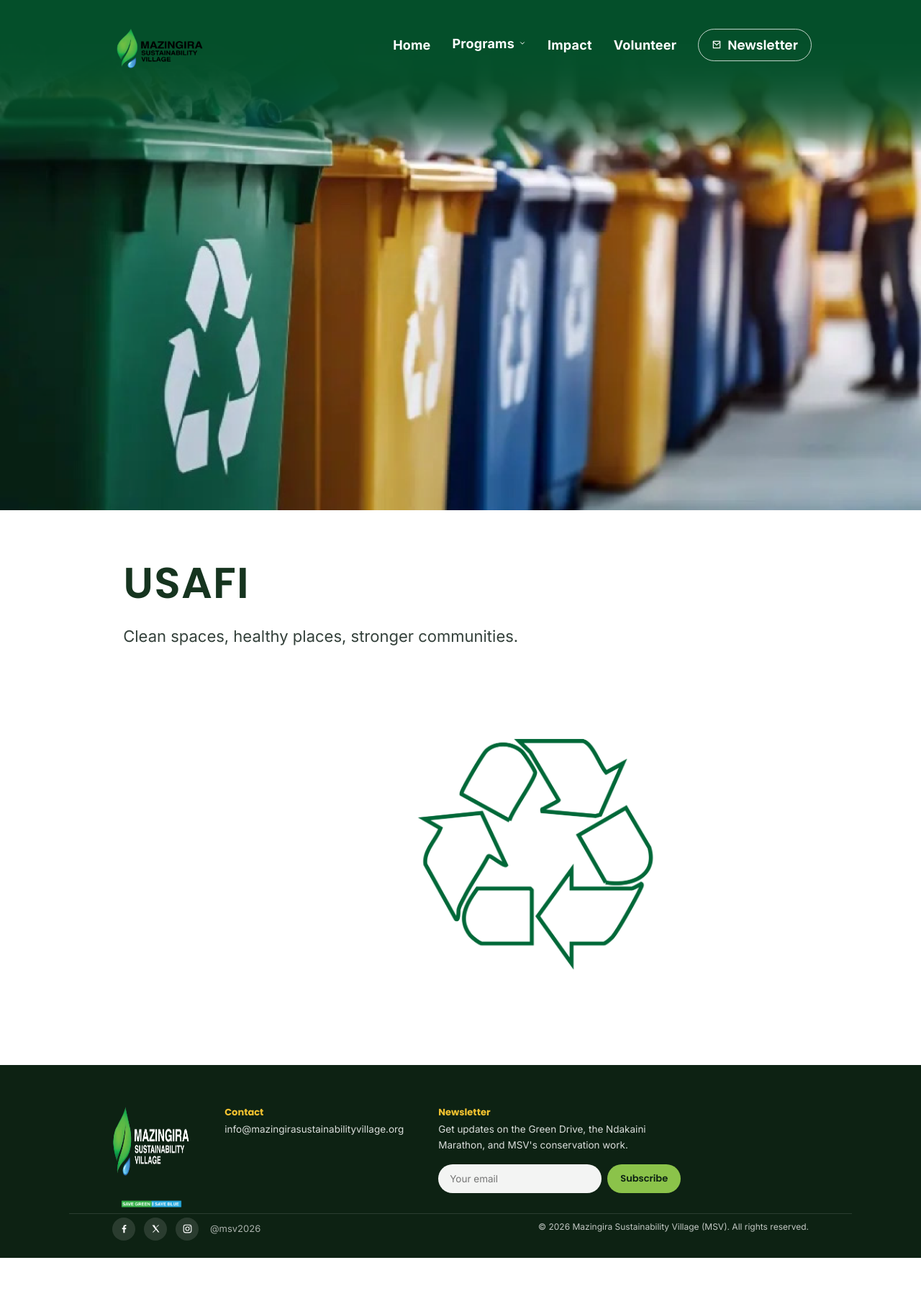
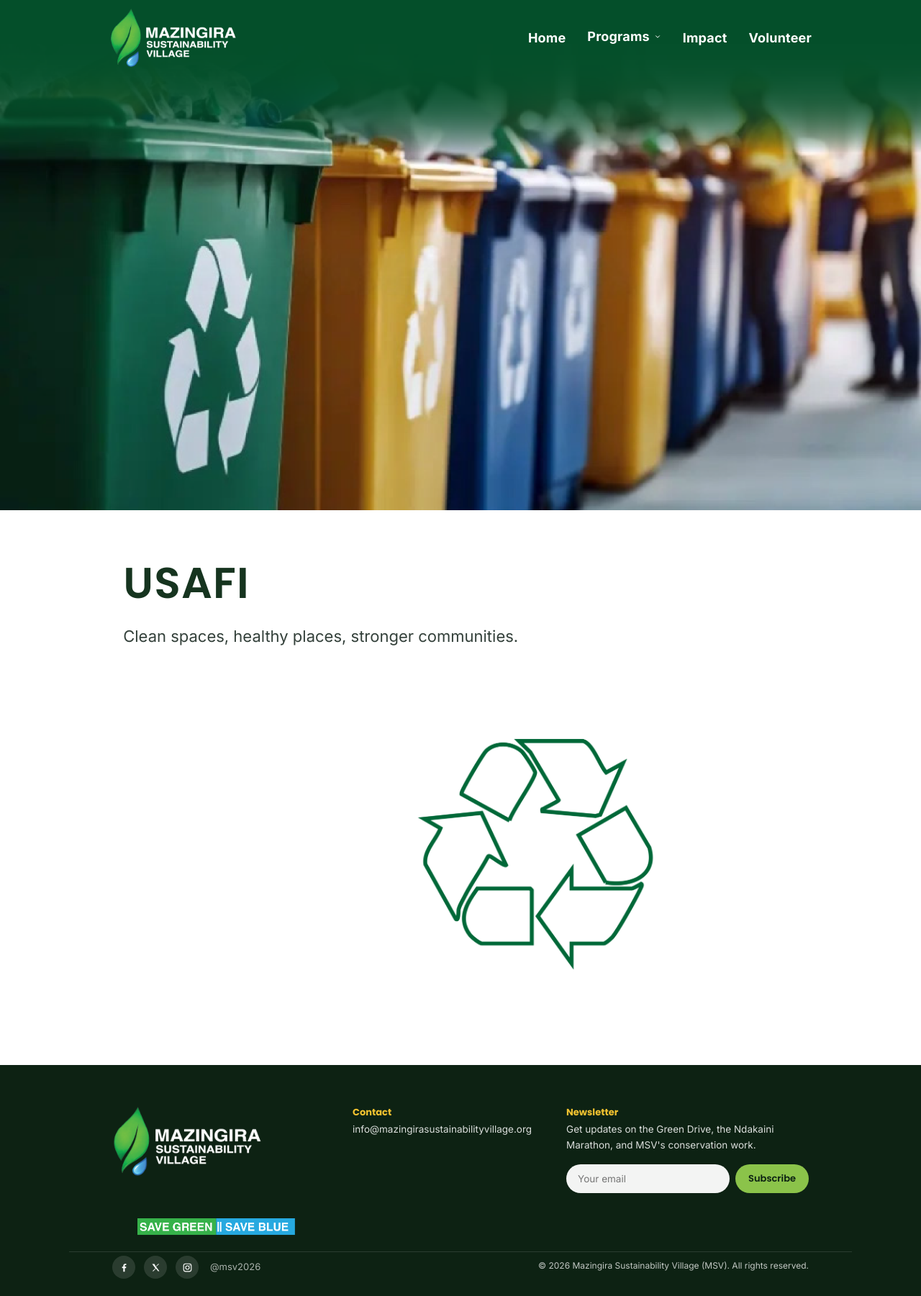
Before and after one commit to R-Kibet/mazingira, a Django app: page /programs/usafi/ in a window 1280 px wide. Shown: the whole page at 72% size. Before the commit the page ends 1748 px from the top, so only its background shows below. Run offline with Django 5.2, Linux system fonts and the light colour scheme.

Commit message:
latest commit

```diff
--- a/core/static/core/css/style.css
+++ b/core/static/core/css/style.css
@@ -222,8 +222,8 @@ button:focus-visible {
     display: flex;
     align-items: center;
     gap: 30px;
-    padding-top: 12px;
-    padding-bottom: 12px;
+    padding-top: 10px;
+    padding-bottom: 10px;
     max-width: 80%;
 }
 
@@ -234,7 +234,7 @@ button:focus-visible {
     margin-right: auto;
 }
 .logo-icon {
-    height: 100px;
+    height: 110px;
     width: auto;
     flex-shrink: 0;
 }
@@ -936,9 +936,10 @@ body.page-dark-header .site-header .nav-dropdown-toggle::after { background: var
 
 .footer-grid {
     display: grid;
-    grid-template-columns: 1fr 0.8fr 1fr 1.2fr;
+    grid-template-columns: 1.2fr 1fr 1.4fr;
     gap: 48px;
     padding-bottom: 36px;
+
 }
 .footer-logo {
     display: flex;
@@ -947,7 +948,7 @@ body.page-dark-header .site-header .nav-dropdown-toggle::after { background: var
 }
 .footer-logo img { height: 100px; width: auto; flex-shrink: 0; }
 .footer-badge-link { display: inline-block; margin-top: 14px; }
-.footer-badge-img { width: 230px; max-width: 70%; height: auto; }
+.footer-badge-img { width: 500px; max-width: 100%; height: auto; }
 
 .footer-label {
     font-family: var(--font-heading);
--- a/core/templates/core/base.html
+++ b/core/templates/core/base.html
@@ -18,9 +18,8 @@
 
 <header class="site-header" id="site-header">
     <div class="container header-inner">
-        <a href="{% url 'core:home' %}" class="logo">
-            <img src="{% static 'core/images/logo2.png' %}" alt="Mazingira Sustainability Village logo" class="logo-icon">
-
+       <a href="{% url 'core:home' %}" class="logo">
+            {% block header_logo %}<img src="{% static 'core/images/logo2.png' %}" alt="Mazingira Sustainability Village logo" class="logo-icon">{% endblock %}
         </a>
 
                 <nav class="main-nav" id="main-nav">
@@ -45,10 +44,7 @@
         </nav>
 
 
-        <a href="#newsletter" class="btn btn-pill btn-outline-green newsletter-btn">
-            <svg width="14" height="14" viewBox="0 0 24 24" fill="none" stroke="currentColor" stroke-width="2"><path d="M4 4h16v16H4z" stroke-linecap="round" stroke-linejoin="round"/><path d="m4 6 8 7 8-7" stroke-linecap="round" stroke-linejoin="round"/></svg>
-            Newsletter
-        </a>
+
 
 
         <button class="nav-toggle" id="nav-toggle" aria-label="Toggle navigation" aria-expanded="false" aria-controls="main-nav">
--- a/core/templates/core/oqota.html
+++ b/core/templates/core/oqota.html
@@ -3,6 +3,7 @@
 
 {% block title %}Oqota | Mazingira Sustainability Village{% endblock %}
 {% block body_class %}page-dark-header{% endblock %}
+{% block header_logo %}<img src="{% static 'core/images/logo.png' %}" alt="Mazingira Sustainability Village logo" style="height: 85px;" class="logo-icon">{% endblock %}
 
 {% block content %}
 
--- a/core/templates/core/source_trek.html
+++ b/core/templates/core/source_trek.html
@@ -3,6 +3,7 @@
 
 {% block title %}Ndakaini Source Treck | Mazingira Sustainability Village{% endblock %}
 {% block body_class %}page-dark-header{% endblock %}
+{% block header_logo %}<img src="{% static 'core/images/logo.png' %}" alt="Mazingira Sustainability Village logo" style="height: 85px;" class="logo-icon">{% endblock %}
 
 {% block content %}
 
--- a/core/templates/core/usafi.html
+++ b/core/templates/core/usafi.html
@@ -3,6 +3,7 @@
 
 {% block title %}Usafi | Mazingira Sustainability Village{% endblock %}
 {% block body_class %}page-dark-header{% endblock %}
+{% block header_logo %}<img src="{% static 'core/images/logo.png' %}" alt="Mazingira Sustainability Village logo" style="height: 85px;" class="logo-icon">{% endblock %}
 
 {% block content %}
 
```
Also changed, not shown: 1 other file.
